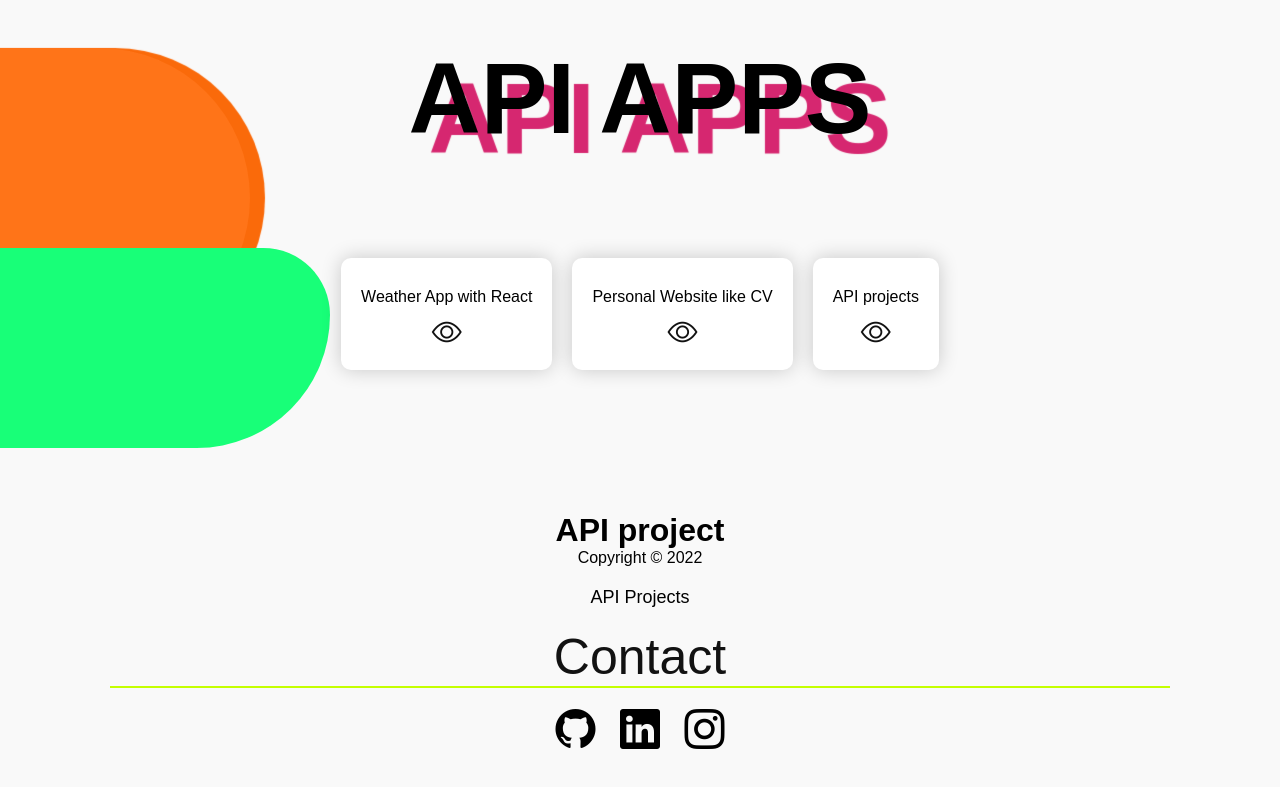
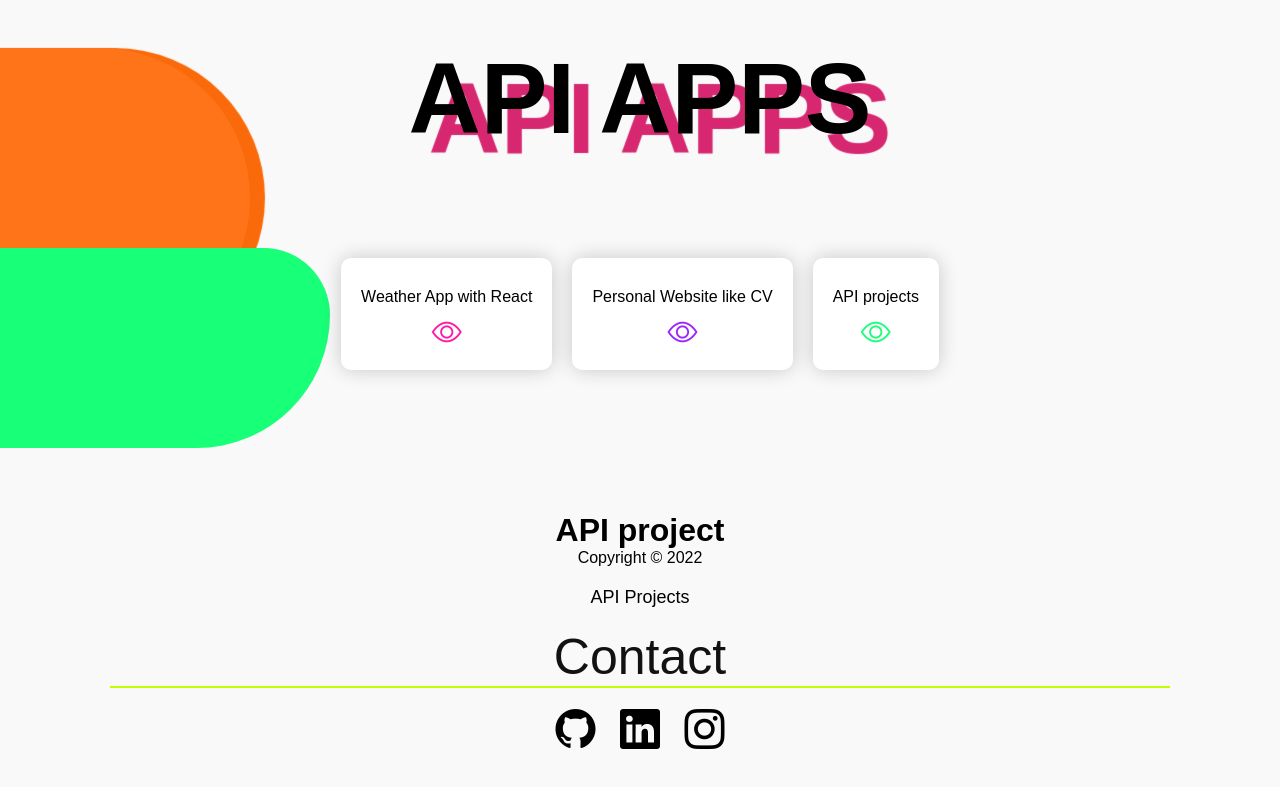
Before and after one commit to Patryk1313/API-App-projects, a plain HTML site: page index.html in a window 1280 px wide. Shown: the part 646-1433 px from the top of the page. Drawn offline with nearby package versions, Linux system fonts and the light colour scheme.

Commit message:
Buf fixes

```diff
--- a/css/Main.css
+++ b/css/Main.css
@@ -119,6 +119,21 @@
     color: #121212;
 }
 
+.one {
+    color: #ff18a6;
+
+}
+
+.two {
+    color: #8c00ffdc;
+
+}
+
+.three{
+    color: #18ff78;
+}
+
+
 @keyframes changeSize {
     0% {
         width: 550px;
--- a/index.html
+++ b/index.html
@@ -57,17 +57,21 @@
     <section class="projects">
         <div class="container flex">
             <div class="card grid-2">
-                <p>Weather App with <span>React</span></p>
-                <a href="https://weather-app-api-react.netlify.app/"><i class="bi bi-eye"></i></a>
+                <p>Weather App with React</p>
+                <span class="one">
+                    <a href="https://weather-app-api-react.netlify.app/"><span class="one"><i class="bi bi-eye"></i></span></a>
+                </span>
             </div>
             <div class="card">
-                <p>Personal Website like <span>CV</span></p>
-                <a href="https://cv-patryk-kowalik.netlify.app/"><i class="bi bi-eye"></i></a>
+                <p>Personal Website like CV</p>
+                <span class="two">
+                    <a href="https://cv-patryk-kowalik.netlify.app/"><span class="two"><i class="bi bi-eye"></i></span></a>
+                </span>
 
             </div>
             <div class="card">
-                <p>API  <span>projects</span></p>
-                <a href="https://api-apps-projects.netlify.app/"><i class="bi bi-eye"></i></a>
+                <p>API projects</p>
+                <a href="https://api-apps-projects.netlify.app/"><span class="three"><i class="bi bi-eye"></i></span></a>
             </div>
         </div>
     </section>
```
